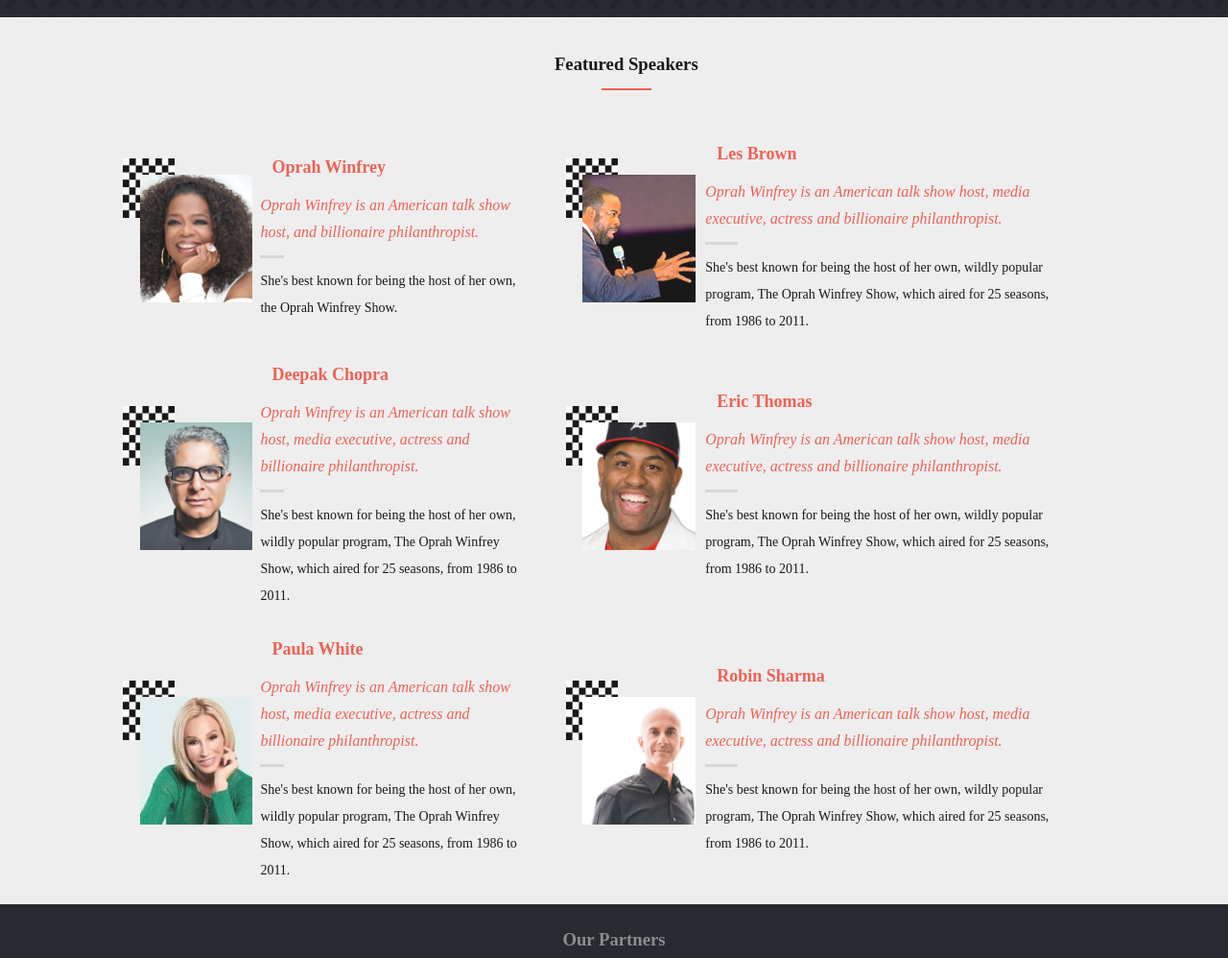
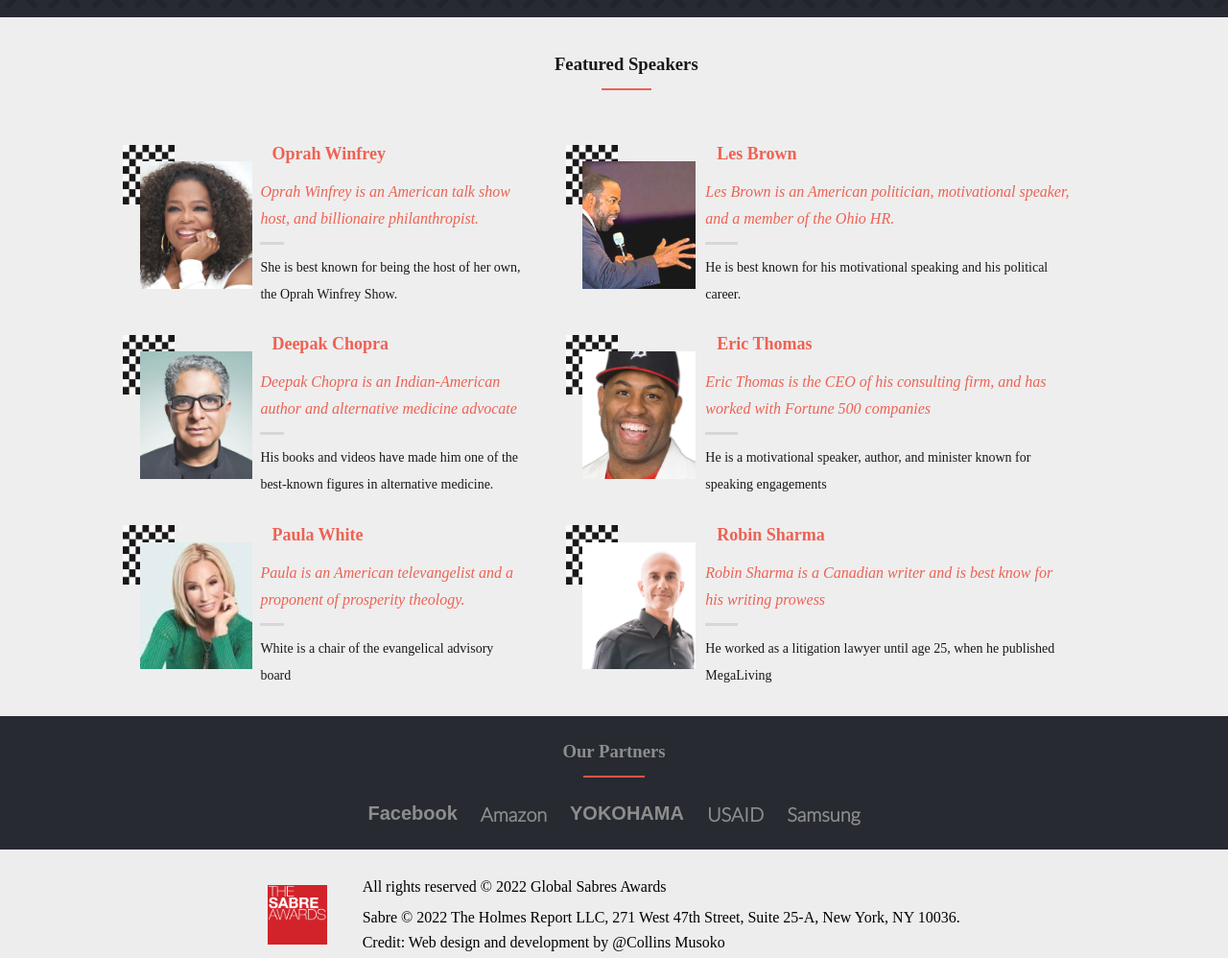
Before and after one commit to Carshy/Talanta-Fountain, a website: page index.html in a window 1280 px wide. Shown: the part 1300-2298 px from the top of the page at 96% size. Drawn offline with Linux system fonts and the light colour scheme; a web font is replaced by a local one.

Commit message:
Added DOM manipulation to JavaScript file

```diff
--- a/index.html
+++ b/index.html
@@ -89,7 +89,7 @@
                 <div class="program-Presentation">
                     <img src="images/exibition.png" alt="presentations">
                     <h4 class="program-titles">GS Exhibition</h4>
-                    <p class="program-texts">The world biggest PR awards programme, dedicated to benchmarking the best PR work from across the globe.</p>
+                    <p class="program-texts">The world biggest PR awards programme, dedicated to benchmarking the best PR work.</p>
                 </div>
 
                 <div class="program-Presentation">
@@ -107,7 +107,7 @@
                 <div class="program-Presentation">
                     <img src="images/ignite.png" alt="presentations">
                     <h4 class="program-titles">GS Ignite</h4>
-                    <p class="program-texts">Unrivalled insight into the world's best PR agencies, across specialist and geographic categories to redefine relations.</p>
+                    <p class="program-texts">Unrivalled insight into the world's best PR agencies, across specialist and geographic categories to redefine.</p>
                 </div>
 
             </div>
@@ -123,7 +123,7 @@
 
             <div class="speaker-proceedings">
 
-                <div id="speakers-presenting" class="speaker-Presentation">
+                <!-- <div id="speakers-presenting" class="speaker-Presentation">
                     <div class="speaker-bg-img">
                         <img src="images/oprah-photo.jpg" alt="presentations">
                     </div>
@@ -193,7 +193,7 @@
                         <div class="speaker-line"></div>
                         <p class="bio">She's best known for being the host of her own, wildly popular program, The Oprah Winfrey Show, which aired for 25 seasons, from 1986 to 2011.</p>
                     </div>
-                </div>
+                </div> -->
 
             </div>
             <button class="speaker-more-btn">More <i class="fas fa-angle-down"></i></button>
--- a/templates/main.js
+++ b/templates/main.js
@@ -1,3 +1,4 @@
+// =================JS for Mobile Menu=========================
 const hamburger = document.querySelector('.hamburger');
 const navMenu = document.querySelector('.nav-menu');
 const menuX = document.querySelector('#menu-x');
@@ -13,3 +14,69 @@
   hamburger.classList.remove('active');
   navMenu.classList.remove('active');
 }));
+
+// ========================JS for manupulating the DOM Elements=======================
+
+const featuredSpeakers = [
+  {
+    profilePhoto: '../images/oprah-photo.jpg',
+    title: 'Oprah Winfrey',
+    description: 'Oprah Winfrey is an American talk show host, and billionaire philanthropist.',
+    bio: 'She is best known for being the host of her own, the Oprah Winfrey Show.',
+  },
+
+  {
+    profilePhoto: '../images/Les-Brown.jpg',
+    title: 'Les Brown',
+    description: 'Les Brown is an American politician, motivational speaker, and a member of the Ohio HR.',
+    bio: 'He is best known for his motivational speaking and his political career.',
+  },
+
+  {
+    profilePhoto: '../images/deepak-chopra.jpg',
+    title: 'Deepak Chopra',
+    description: 'Deepak Chopra is an Indian-American author and alternative medicine advocate',
+    bio: 'His books and videos have made him one of the best-known figures in alternative medicine.',
+  },
+
+  {
+    profilePhoto: '../images/eric-thomas.jpg',
+    title: 'Eric Thomas',
+    description: 'Eric Thomas is the CEO of his consulting firm, and has worked with Fortune 500 companies',
+    bio: 'He is a motivational speaker, author, and minister known for speaking engagements',
+  },
+
+  {
+    profilePhoto: '../images/Paula-white.jpg',
+    title: 'Paula White',
+    description: 'Paula is an American televangelist and a proponent of prosperity theology.',
+    bio: 'White is a chair of the evangelical advisory board',
+  },
+
+  {
+    profilePhoto: '../images/robin-sharma.png',
+    title: 'Robin Sharma',
+    description: 'Robin Sharma is a Canadian writer and is best know for his writing prowess',
+    bio: 'He worked as a litigation lawyer until age 25, when he published MegaLiving',
+  },
+];
+
+const speakersContainer = document.querySelector('.speaker-proceedings');
+featuredSpeakers.forEach((speaker) => {
+  const speakerDetails = document.createElement('div');
+  speakerDetails.classList.add('speakerDetails');
+  speakerDetails.innerHTML = `
+  <div id="speakers-presenting" class="speaker-Presentation">
+      <div class="speaker-bg-img">
+          <img src="${speaker.profilePhoto}" alt="presentations">
+      </div>
+      <div class="speaker-content">
+          <h4 class="program-titles">${speaker.title}</h4>
+          <p class="description">${speaker.description}</p>
+          <div class="speaker-line"></div>
+          <p class="bio">${speaker.bio}</p>
+      </div>
+  </div>
+  `;
+  speakersContainer.appendChild(speakerDetails)
+});
--- a/templates/style.css
+++ b/templates/style.css
@@ -37,7 +37,7 @@
     top: 0;
     background-image: url(../images/sabre-bg.png);
     width: 100%;
-    height: 62vh;
+    height: 90vh;
     background-repeat: no-repeat;
     background-size: cover;
     background-blend-mode: soft-light;
```
Also changed, not shown: templates/about.css (+7 -6 lines), images/sabreawards1.jpg (added), 1 other file.
